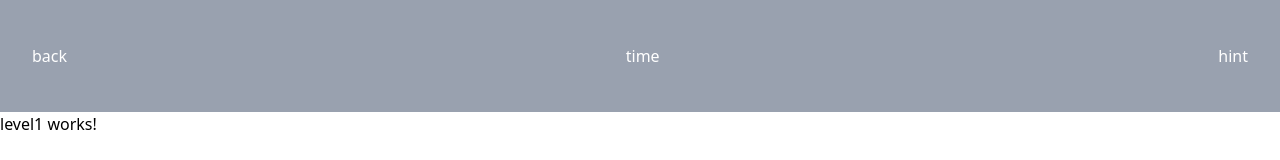
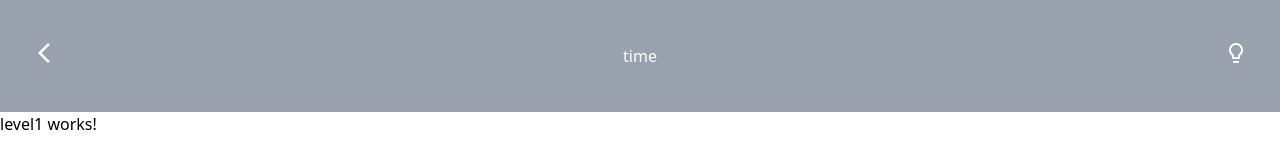
Before and after one commit to s-erfani/myF8, an Angular app: page /level/1 in a window 1280 px wide. Shown: the top 160 px of the page. Built offline with nearby package versions, Linux system fonts and the light colour scheme.

Commit message:
improve header style

```diff
--- a/src/app/shared/header/header.component.html
+++ b/src/app/shared/header/header.component.html
@@ -1,7 +1,11 @@
 <div class="h-28 bg-gray-400 text-white flex items-center justify-between p-8">
-  <a routerLink="/">back</a>
+  <a routerLink="/">
+    <mat-icon>arrow_back_ios_new</mat-icon>
+  </a>
   <span>
-  {{level()?.title}}
+  {{ level()?.title }}
   </span>
-  <span (click)="showHint()">hint</span>
+  <span (click)="showHint()">
+    <mat-icon>lightbulb_outlined</mat-icon>
+</span>
 </div>
--- a/src/app/shared/header/header.component.ts
+++ b/src/app/shared/header/header.component.ts
@@ -1,11 +1,13 @@
 import {Component, input} from '@angular/core';
 import {RouterLink} from '@angular/router';
 import {Level} from '../../models/level';
+import {MatIcon} from '@angular/material/icon';
 
 @Component({
   selector: 'app-header',
   imports: [
-    RouterLink
+    RouterLink,
+    MatIcon
   ],
   templateUrl: './header.component.html',
   styleUrl: './header.component.css'
--- a/src/index.html
+++ b/src/index.html
@@ -5,6 +5,7 @@
   <title>MyF8</title>
   <base href="/">
   <meta name="viewport" content="width=device-width, initial-scale=1">
+  <link href="https://fonts.googleapis.com/icon?family=Material+Icons" rel="stylesheet">
   <link rel="icon" type="image/x-icon" href="favicon.ico">
 </head>
 <body>
```
